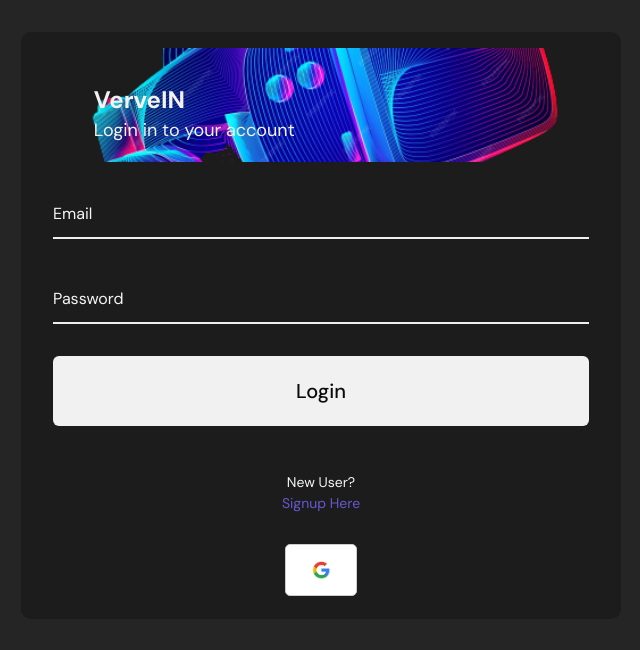
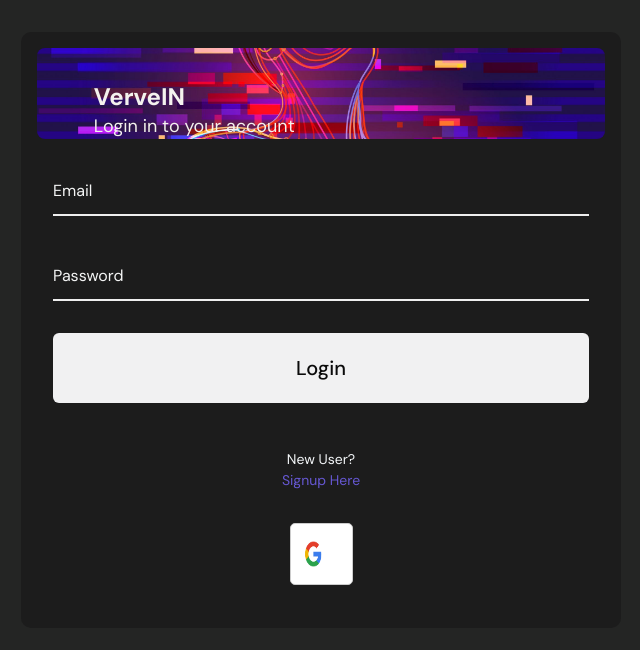
Before and after one commit to Mohitverve/verve, a PHP site: page /login.html in a window 1280 px wide. Shown: the top 650 px of the page, without its empty margins (319-959 px from the left). Run offline with PHP 8.4, Linux system fonts and the light colour scheme; some libraries are stand-ins or nearby versions.

Commit message:
Update login.css

```diff
--- a/login.css
+++ b/login.css
@@ -2,6 +2,7 @@
 
 	*, *:after, *:before {
 		box-sizing: border-box;
+		max-height: 625px;
 	}
 
 	body {
@@ -27,7 +28,7 @@ input {
 		margin: 2rem auto;
 		display: flex;
 		flex-direction: column;
-    width: 100%; /* Adjusted width */
+		width: 90%; /* Adjusted width */
 		max-width: 600px; /* Increased maximum width */
 		background-color: #1c1c1c;
 		border-radius: 10px;
@@ -38,8 +39,8 @@ input {
 	.card-image {
 		border-radius: 8px;
 		overflow: hidden;
-    padding-bottom: 20%; /* Decreased height */
-   background-image: url('vr\ headset\ \(1\).png');
+		padding-bottom: 16%; /* Decreased height */
+		background-image: url('VRlibrary.jpeg');
 		background-repeat: no-repeat;
 		background-size: cover; /* Adjusted background size */
 		background-position: center;
@@ -96,9 +97,9 @@ input {
 		padding: .25rem 0;
 		&:focus, &:valid {
 			outline: 0;
-		border-bottom-color:#edecf1;
+			border-bottom-color: #edecf1;
 			&+.input-label {
-			color: #edecf1;
+				color: #eeeef2;
 				transform: translateY(-1.5rem);
 			}
 		}
@@ -118,29 +119,53 @@ input {
 		border-radius: 6px;
 		color: #0b0b0b;
 		border: 0;
+		transition: background-color 0.3s ease; /* Added transition property */
+		/* font-size:50px; */
+
 		&:focus {
 			outline: 0;
 		}
 
 		&:hover { /* Added hover effect */
 			background-color: #fffafa12; /* Adjusted color on hover */
+			color:white;
 		}
 	}
 
-.card-info {
-	padding: 1rem 1rem;
-	text-align: center;
-	font-size: .875rem;
-	color: #f3f6f8;
-	a {
-		display: block;
-		color: #6658d3;
-		text-decoration: none;
+
+	  .or-line {
+		margin: 15px auto; /* Adjust margin as needed */
+		width: 92%; /* Full width */
+		text-align: center; /* Center the line */
 	  }
+
+	  .or-line:before,
+	  .or-line:after {
+		content: "";
+		display: inline-block;
+		width: 40%; /* Adjust the length of the line */
+		height: 1px; /* Thickness of the line */
+		background-color: #ccc; /* Color of the line */
+		vertical-align: middle; /* Align the line vertically */
+	  }
+
+	  .or-line:before {
+		margin-right: 10px; /* Adjust spacing between line and text */
+	  }
+
+	  .or-line:after {
+		margin-left: 10px; /* Adjust spacing between line and text */
+	  }
+	  .or-line span{
+		color: white;
+		font-size: 20px;
+		margin-right: 20px;
+		margin-left: 20px;
 	  }
 
 	  .button-container {
 		text-align: center; /* Center the button */
+		margin-bottom: 20px;
 	  }
 
 	.google-logo-button {
@@ -149,16 +174,41 @@ input {
 		border: 1px solid #ccc;
 		border-radius: 5px;
 		padding: 15px;
+		padding-left: 2px;
 		cursor: pointer;
 		text-decoration: none; /* Remove default anchor underline */
+
 	  }
 
 	  .google-logo-button:hover {
-		background-color: #0d0c0c;
+		background-color: #fffafa12;
 	  }
+
 
 	  .google-logo-button img {
 		display: block;
 		width: 40px; /* Adjust as needed */
-		height: auto;
+		height: 30px;
+		float: left; /* Align the image to the left */
+		margin-right: 4px;
 	  }
+
+	  .google-logo-button span {
+		line-height: 30px;
+		color: black;
+		font-size: 16px; /* Match the line height with the image height */
+	  }
+
+
+	.card-info {
+		padding: 1rem 1rem;
+		text-align: center;
+		font-size: .875rem;
+		margin-bottom: 2px;
+		color: #f3f6f8;
+		a {
+			display: block;
+			color: #6658d3;
+			text-decoration: none;
+		}
+	}
```
Lines whose indentation alone changed are shown as unchanged.
